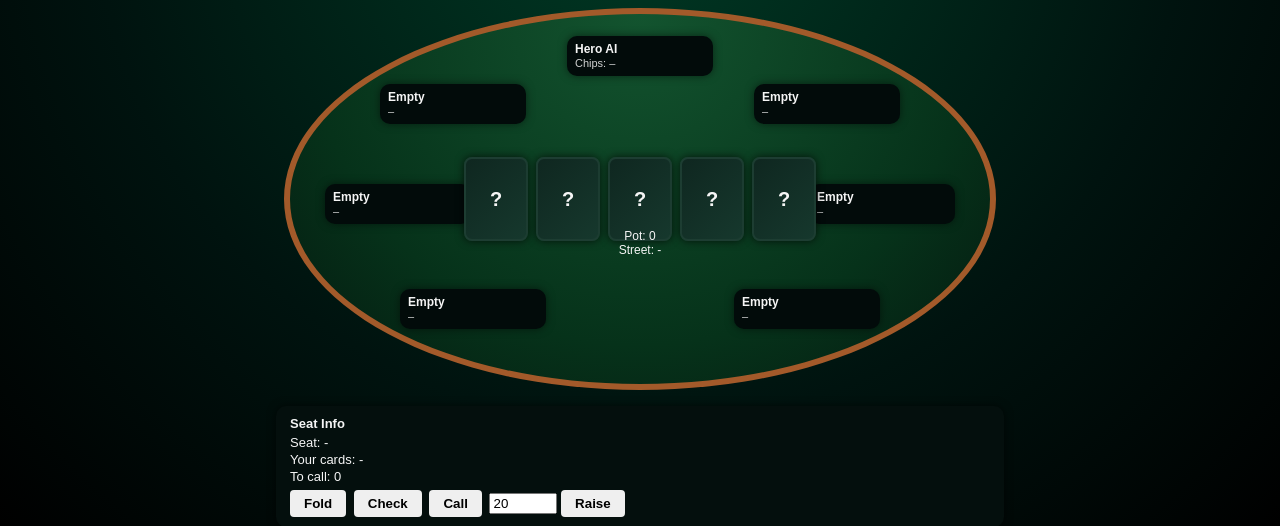
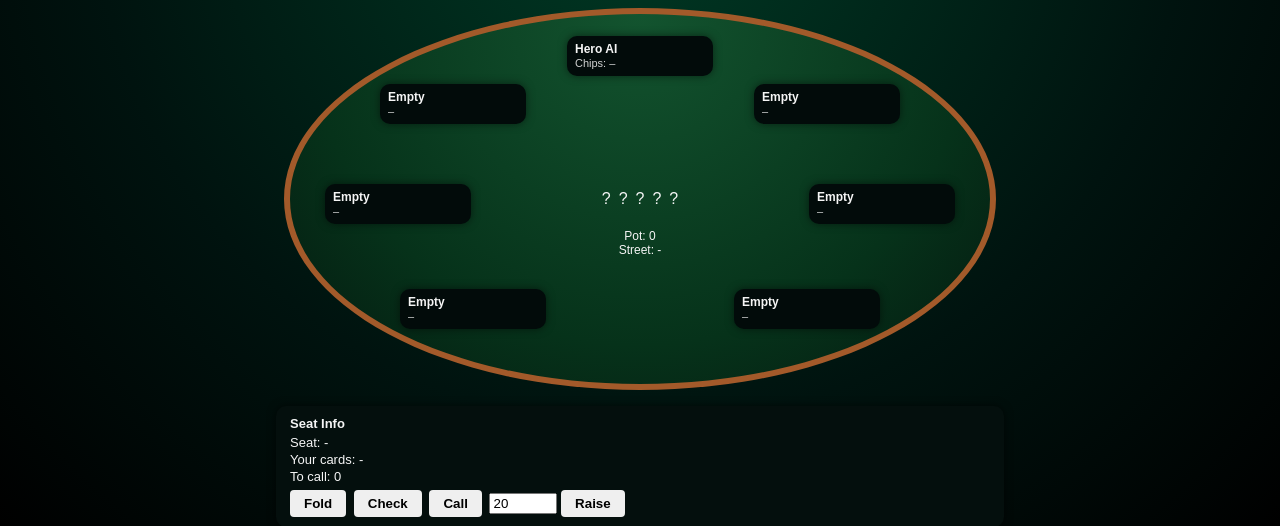
Before and after one commit to Jurmay/redeem-me, a Flask app: page / in a window 1280 px wide. Shown: the part 122-648 px from the top of the page. Run offline with Flask 3, Linux system fonts and the light colour scheme; some libraries are stand-ins or nearby versions.

Commit message:
Update hero/player UI or logic

```diff
--- a/templates/player.html
+++ b/templates/player.html
@@ -99,19 +99,27 @@
             gap: 8px;
         }
         .board-card {
-            width: 60px;
-            height: 80px;
-            border-radius: 8px;
-            border: 2px solid #1d3d32;
-            background: linear-gradient(135deg, #0f2720, #16382d);
+    /* The card is now just a container for the PNG */
+    width: auto;
+    height: auto;
+    padding: 0;
+    border: none;
+    background: none;
+    box-shadow: none;
     display: flex;
     align-items: center;
     justify-content: center;
-            box-shadow: 0 0 8px rgba(0,0,0,0.7);
-            font-size: 20px;
-            font-weight: 700;
-            overflow: hidden;
 }
+
+/* Actual PNG card face */
+.board-card-img {
+    width: 60px;        /* adjust if you want bigger/smaller cards */
+    height: auto;
+    display: block;
+    border-radius: 6px; /* optional – keep or remove */
+    box-shadow: 0 0 8px rgba(0,0,0,0.7);  /* optional glow around PNG */
+}
+
         .center-info {
             position: absolute;
             top: 58%;
@@ -128,10 +136,11 @@
             object-fit: contain;
         }
         .inline-card-img {
-            width: 55px;
+    width: 36px;      /* size for small cards in text areas */
     height: auto;
     margin-right: 4px;
     vertical-align: middle;
+    display: inline-block;
 }
 
         .card-rank {
```
Also changed, not shown: templates/hero.html (+20 -10 lines). Lines whose indentation alone changed are shown as unchanged.
